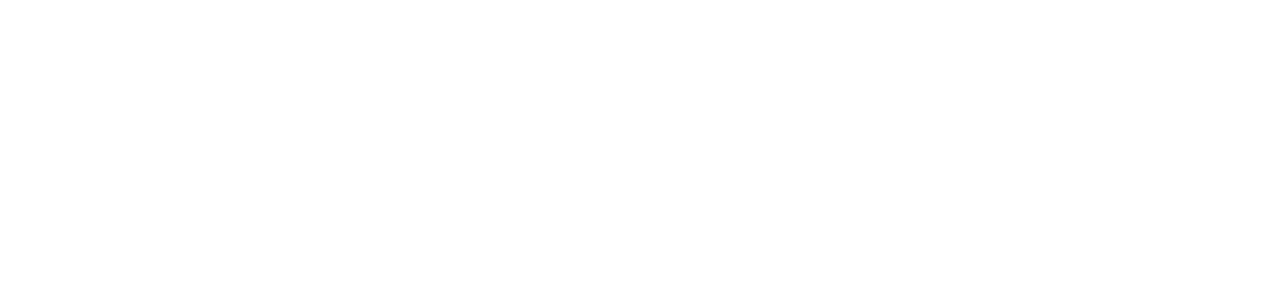
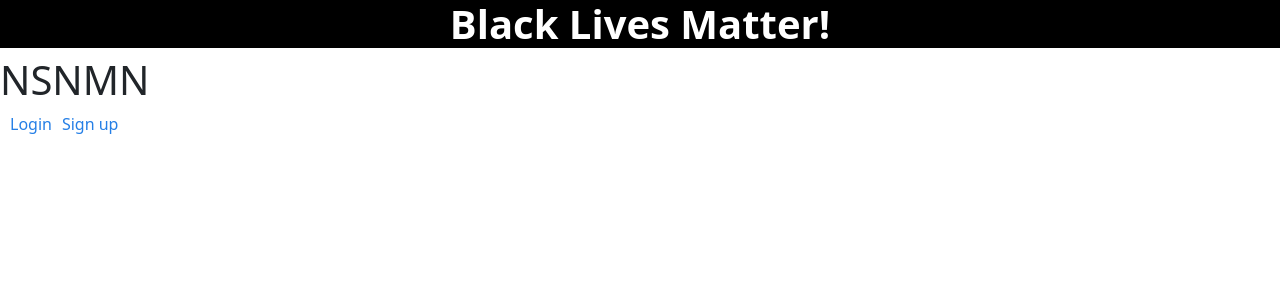
Before and after one commit to DulongSang/NSNMN, a React (Create React App) app in the folder frontend/: page / in a window 1280 px wide. Shown: the top 300 px of the page. Built offline with nearby package versions, Linux system fonts and the light colour scheme; the HTML template or start-up script is replaced by a standard one.

Commit message:
feat: add home page

```diff
--- a/frontend/src/App.js
+++ b/frontend/src/App.js
@@ -2,6 +2,7 @@
 import './App.css';
 import "bootstrap/dist/css/bootstrap.min.css";
 import "./styles/register.css";
+import "./styles/mainPage.css";
 import { BrowserRouter as Router, Route } from "react-router-dom";
 
 import Navbar from "./components/Navbar";
@@ -9,10 +10,12 @@
 import Chat from "./components/Chat";
 import Login from "./components/Login";
 import Register from "./components/Register";
+import MainPage from "./components/MainPage";
 
 function App() {
   return (
     <Router>
+      <Route exact path="/" component={MainPage} />
       <Route exact path="/login" component={Login} />
       <Route exact path="/register" component={Register} />
       <Route path="/app">
--- /dev/null
+++ b/frontend/src/components/MainPage.js
@@ -0,0 +1,12 @@
+import React from 'react';
+
+export default function MainPage() {
+    return (
+        <div>
+            <h1 className="main-title">Black Lives Matter!</h1>
+            <h1 className="brand">NSNMN</h1>
+            <a href="/login">Login</a>
+            <a href="/register">Sign up</a>
+        </div>
+    )
+}
--- /dev/null
+++ b/frontend/src/styles/mainPage.css
@@ -0,0 +1,6 @@
+h1.main-title {
+    font-weight: bold;
+    background-color: #000;
+    color: #fff;
+    text-align: center;
+}
```
